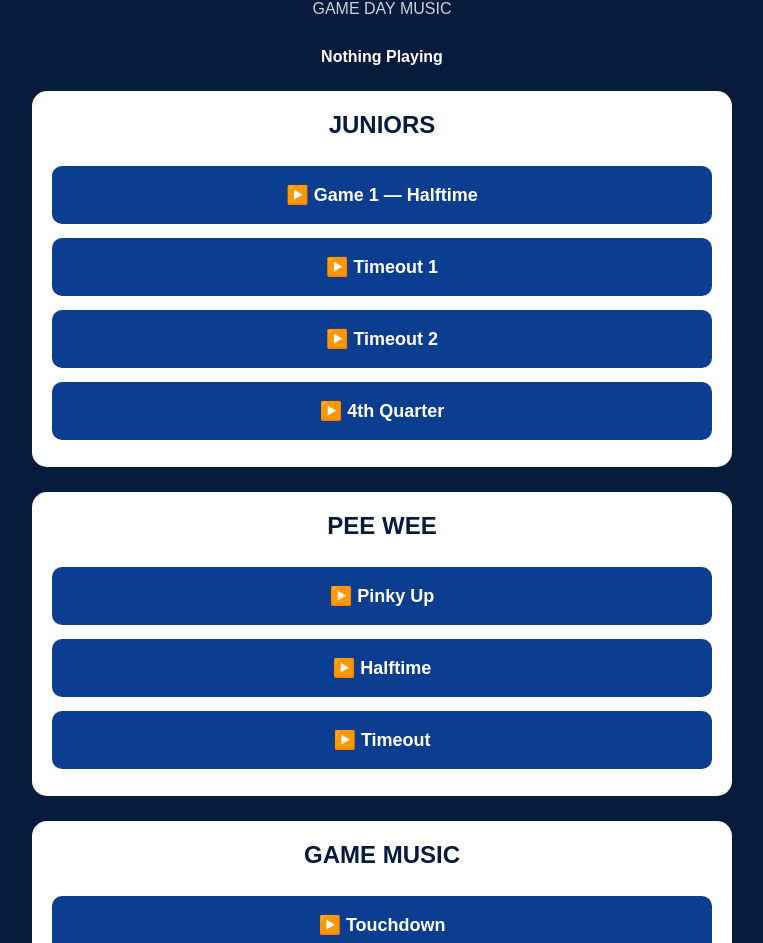
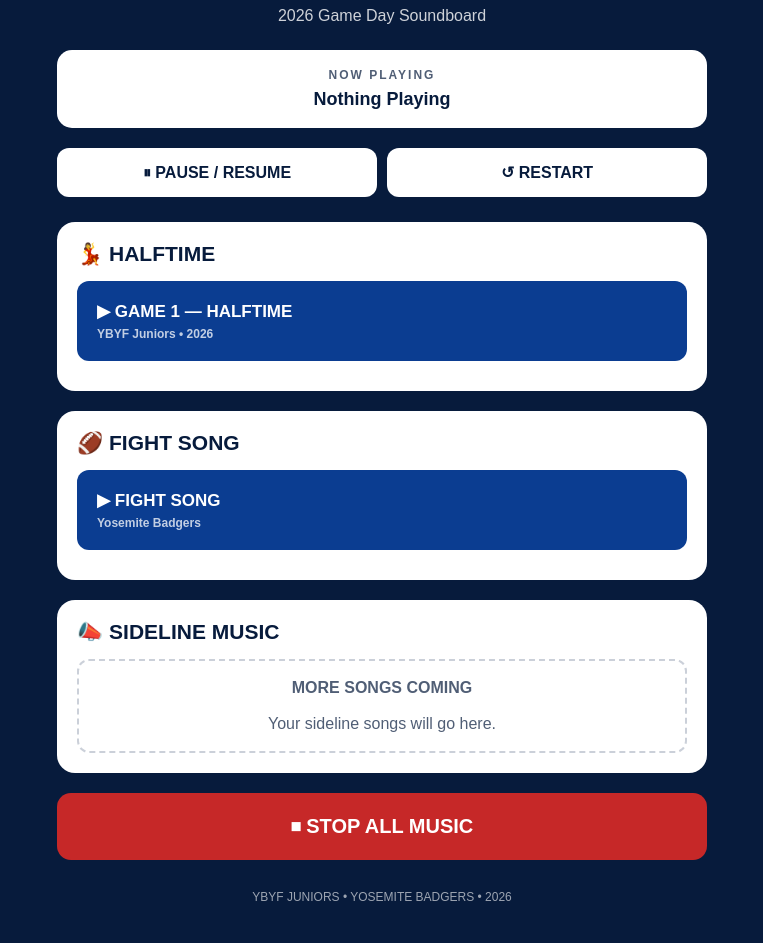
Before and after one commit to thatcoach00/2026juniors-soundboard, a plain HTML site: page index.html in a window 1280 px wide. Shown: the part 84-1027 px from the top of the page, without its empty margins (258-1021 px from the left). Drawn offline with Linux system fonts and the light colour scheme.

Commit message:
Update soundboard title and styling

```diff
--- a/index.html
+++ b/index.html
@@ -1,84 +1,203 @@
 <!DOCTYPE html>
 <html lang="en">
+
 <head>
 <meta charset="UTF-8">
 <meta name="viewport" content="width=device-width, initial-scale=1.0">
 
-<title>Yosemite Badgers Soundboard</title>
+<title>YBYF Juniors Game Day Soundboard</title>
 
 <style>
 
+* {
+    box-sizing: border-box;
+}
+
 body {
-    font-family: Arial, sans-serif;
+    margin: 0;
+    padding: 20px;
+    font-family: Arial, Helvetica, sans-serif;
     background: #071b3c;
     color: white;
+}
+
+.container {
+    width: 100%;
+    max-width: 650px;
+    margin: auto;
+}
+
+.header {
+    text-align: center;
+    margin-bottom: 25px;
+}
+
+.header h1 {
     margin: 0;
-    padding: 20px;
+    font-size: 30px;
+}
+
+.header h2 {
+    margin: 5px 0;
+    font-size: 20px;
+}
+
+.header p {
+    margin-top: 8px;
+    opacity: 0.8;
+}
+
+
+/* NOW PLAYING */
+
+.now-playing {
+    background: white;
+    color: #071b3c;
+    border-radius: 15px;
+    padding: 18px;
+    margin-bottom: 20px;
     text-align: center;
 }
 
-.container {
-    max-width: 700px;
-    margin: auto;
+.now-playing-label {
+    font-size: 12px;
+    font-weight: bold;
+    letter-spacing: 2px;
+    opacity: .7;
 }
 
-h1 {
-    margin-bottom: 5px;
+#nowPlaying {
+    font-size: 18px;
+    font-weight: bold;
+    margin-top: 7px;
 }
 
-.subtitle {
-    opacity: .8;
-    margin-bottom: 30px;
+
+/* CONTROL BUTTONS */
+
+.controls {
+    display: grid;
+    grid-template-columns: 1fr 1fr;
+    gap: 10px;
+    margin-bottom: 25px;
 }
+
+.control-button {
+    border: none;
+    border-radius: 12px;
+    padding: 15px;
+    font-size: 16px;
+    font-weight: bold;
+    cursor: pointer;
+}
+
+.pause {
+    background: white;
+    color: #071b3c;
+}
+
+.restart {
+    background: white;
+    color: #071b3c;
+}
+
+
+/* SECTIONS */
 
 .section {
     background: white;
     color: #071b3c;
+    border-radius: 18px;
     padding: 20px;
-    margin-bottom: 25px;
-    border-radius: 15px;
+    margin-bottom: 20px;
 }
 
-.section h2 {
-    margin-top: 0;
+.section-title {
+    font-size: 21px;
+    font-weight: bold;
+    margin-bottom: 15px;
+    text-align: left;
 }
 
-.song {
+
+/* SONG BUTTONS */
+
+.song-button {
     width: 100%;
+    border: none;
+    border-radius: 12px;
     background: #0b3d91;
     color: white;
-    border: none;
-    padding: 18px;
-    margin: 7px 0;
-    font-size: 18px;
+    padding: 20px;
+    margin-bottom: 10px;
+    text-align: left;
+    font-size: 17px;
     font-weight: bold;
-    border-radius: 10px;
     cursor: pointer;
 }
 
-.song:active {
+.song-button:hover {
+    opacity: .9;
+}
+
+.song-button:active {
     transform: scale(.98);
 }
 
-.stop {
+.song-name {
+    display: block;
+}
+
+.song-description {
+    display: block;
+    font-size: 12px;
+    margin-top: 5px;
+    opacity: .75;
+}
+
+
+/* COMING SOON */
+
+.coming-soon {
+    border: 2px dashed #b6bdc9;
+    border-radius: 12px;
+    padding: 18px;
+    text-align: center;
+    opacity: .7;
+}
+
+
+/* STOP BUTTON */
+
+.stop-button {
     width: 100%;
+    border: none;
+    border-radius: 14px;
     background: #c62828;
     color: white;
-    border: none;
-    padding: 20px;
-    margin-top: 10px;
-    font-size: 21px;
+    padding: 22px;
+    font-size: 20px;
     font-weight: bold;
-    border-radius: 10px;
     cursor: pointer;
+    margin-bottom: 30px;
 }
 
-#nowplaying {
-    margin: 15px 0 25px;
-    font-weight: bold;
+.stop-button:active {
+    transform: scale(.98);
+}
+
+
+/* FOOTER */
+
+.footer {
+    text-align: center;
+    font-size: 12px;
+    opacity: .6;
+    padding-bottom: 20px;
 }
 
 </style>
+
 </head>
 
 
@@ -86,131 +205,254 @@ h1 {
 
 <div class="container">
 
+
+<!-- HEADER -->
+
+<div class="header">
+
 <h1>🏈 YOSEMITE BADGERS</h1>
-<div class="subtitle">GAME DAY MUSIC</div>
 
-<div id="nowplaying">
+<h2>JUNIORS</h2>
+
+<p>2026 Game Day Soundboard</p>
+
+</div>
+
+
+
+<!-- NOW PLAYING -->
+
+<div class="now-playing">
+
+<div class="now-playing-label">
+NOW PLAYING
+</div>
+
+<div id="nowPlaying">
 Nothing Playing
 </div>
 
+</div>
 
-<div class="section">
 
-<h2>JUNIORS</h2>
 
-<button class="song"
-onclick="playSong('music/juniors-halftime.mp3','Juniors — Game 1 Halftime')">
-▶️ Game 1 — Halftime
+<!-- PLAYER CONTROLS -->
+
+<div class="controls">
+
+<button
+class="control-button pause"
+onclick="pauseMusic()">
+⏸ PAUSE / RESUME
 </button>
 
-<button class="song"
-onclick="playSong('music/juniors-timeout1.mp3','Juniors — Timeout 1')">
-▶️ Timeout 1
-</button>
-
-<button class="song"
-onclick="playSong('music/juniors-timeout2.mp3','Juniors — Timeout 2')">
-▶️ Timeout 2
-</button>
-
-<button class="song"
-onclick="playSong('music/juniors-fourthquarter.mp3','Juniors — 4th Quarter')">
-▶️ 4th Quarter
+<button
+class="control-button restart"
+onclick="restartMusic()">
+↺ RESTART
 </button>
 
 </div>
 
 
+
+<!-- HALFTIME -->
+
 <div class="section">
 
-<h2>PEE WEE</h2>
+<div class="section-title">
+💃 HALFTIME
+</div>
 
-<button class="song"
-onclick="playSong('music/pinky-up.mp3','Pee Wee — Pinky Up')">
-▶️ Pinky Up
-</button>
+<button
+class="song-button"
+onclick="playSong(
+'music/YBYF Juniors Game 1 Halftime 2026.mp3',
+'Game 1 Halftime'
+)">
 
-<button class="song"
-onclick="playSong('music/peewee-halftime.mp3','Pee Wee — Halftime')">
-▶️ Halftime
-</button>
+<span class="song-name">
+▶ GAME 1 — HALFTIME
+</span>
 
-<button class="song"
-onclick="playSong('music/peewee-timeout.mp3','Pee Wee — Timeout')">
-▶️ Timeout
+<span class="song-description">
+YBYF Juniors • 2026
+</span>
+
 </button>
 
 </div>
 
 
+
+<!-- FIGHT SONG -->
+
 <div class="section">
 
-<h2>GAME MUSIC</h2>
+<div class="section-title">
+🏈 FIGHT SONG
+</div>
 
-<button class="song"
-onclick="playSong('music/touchdown.mp3','Touchdown')">
-▶️ Touchdown
-</button>
+<button
+class="song-button"
+onclick="playSong(
+'music/Fight Song.mp3',
+'Yosemite Fight Song'
+)">
 
-<button class="song"
-onclick="playSong('music/defense.mp3','Defense')">
-▶️ Defense
-</button>
+<span class="song-name">
+▶ FIGHT SONG
+</span>
 
-<button class="song"
-onclick="playSong('music/hype.mp3','Hype')">
-▶️ Hype
-</button>
+<span class="song-description">
+Yosemite Badgers
+</span>
 
-<button class="song"
-onclick="playSong('music/victory.mp3','Victory')">
-▶️ Victory
 </button>
 
 </div>
 
 
-<button class="stop" onclick="stopMusic()">
+
+<!-- SIDELINE -->
+
+<div class="section">
+
+<div class="section-title">
+📣 SIDELINE MUSIC
+</div>
+
+<div class="coming-soon">
+
+<strong>MORE SONGS COMING</strong>
+
+<br><br>
+
+Your sideline songs will go here.
+
+</div>
+
+</div>
+
+
+
+<!-- STOP -->
+
+<button
+class="stop-button"
+onclick="stopMusic()">
+
 ⏹ STOP ALL MUSIC
+
 </button>
 
+
+
+<div class="footer">
+
+YBYF JUNIORS • YOSEMITE BADGERS • 2026
+
 </div>
+
+
+</div>
+
 
 
 <script>
 
 let currentAudio = null;
 
+let currentSong = "";
+
+
+
 function playSong(file, title) {
 
     if (currentAudio) {
+
         currentAudio.pause();
+
         currentAudio.currentTime = 0;
+
     }
 
     currentAudio = new Audio(file);
 
+    currentSong = title;
+
     currentAudio.play();
 
-    document.getElementById("nowplaying").innerHTML =
-    "🎵 NOW PLAYING: " + title;
+    document.getElementById("nowPlaying").innerHTML =
+    "🎵 " + title;
 
 }
+
+
+
+function pauseMusic() {
+
+    if (!currentAudio) {
+        return;
+    }
+
+    if (currentAudio.paused) {
+
+        currentAudio.play();
+
+        document.getElementById("nowPlaying").innerHTML =
+        "🎵 " + currentSong;
+
+    } else {
+
+        currentAudio.pause();
+
+        document.getElementById("nowPlaying").innerHTML =
+        "⏸ " + currentSong;
+
+    }
+
+}
+
+
+
+function restartMusic() {
+
+    if (!currentAudio) {
+        return;
+    }
+
+    currentAudio.currentTime = 0;
+
+    currentAudio.play();
+
+    document.getElementById("nowPlaying").innerHTML =
+    "🎵 " + currentSong;
+
+}
+
 
 
 function stopMusic() {
 
     if (currentAudio) {
+
         currentAudio.pause();
+
         currentAudio.currentTime = 0;
+
     }
 
-    document.getElementById("nowplaying").innerHTML =
+    document.getElementById("nowPlaying").innerHTML =
     "Nothing Playing";
 
 }
 
+
+
 </script>
 
+
 </body>
+
 </html>
```
